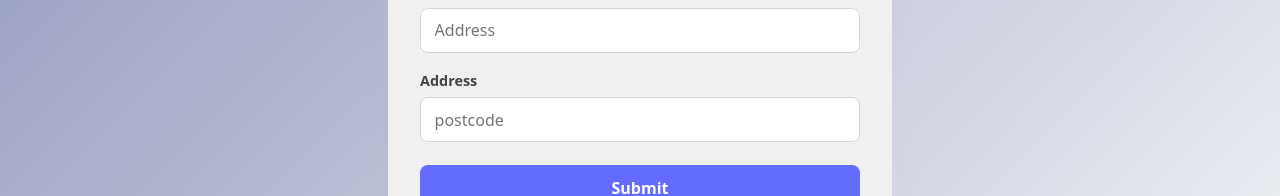
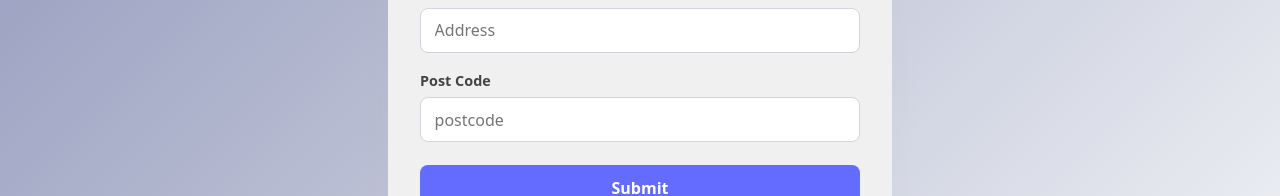
Before and after one commit to aiamagdi90/FeedbackLoop, a React (Vite) app: page / in a window 1280 px wide. Shown: the part 470-666 px from the top of the page. Built offline with nearby package versions, Linux system fonts and the light colour scheme.

Commit message:
fix label

```diff
--- a/src/components/SubmitForm.jsx
+++ b/src/components/SubmitForm.jsx
@@ -72,7 +72,7 @@ export default function SubmitForm() {
       </label>
 
         <label>
-        Address
+        Post Code
         <input
           type="text"
           name="postcode"
```
